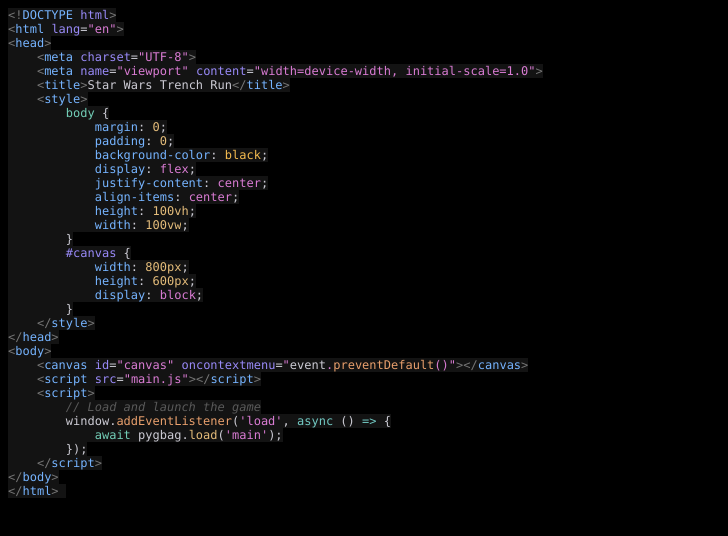
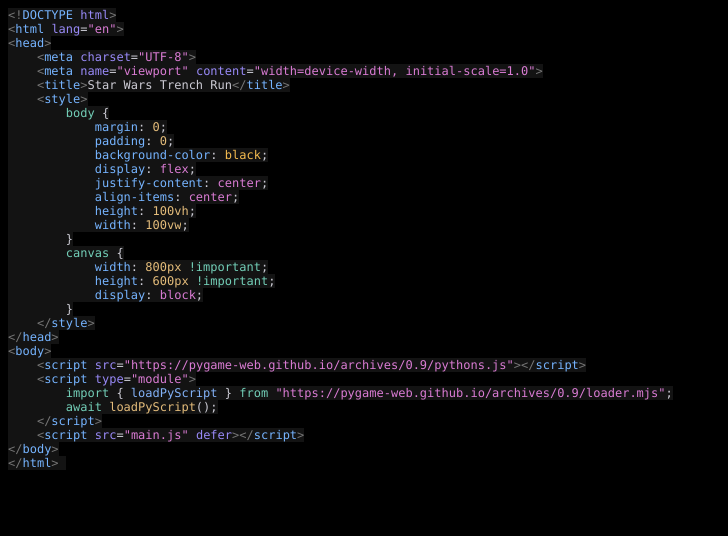
Before and after one commit to ayedreeean/star-wars-trench-run, a plain HTML site: page index.html in a window 1280 px wide. Shown: the whole page, without its empty margins (0-728 px from the left). Drawn offline with Linux system fonts and the light colour scheme.

Commit message:
Fix web compatibility

```diff
--- a/index.html
+++ b/index.html
@@ -12,7 +12,6 @@
     p.p2 {margin: 0.0px 0.0px 0.0px 0.0px; font: 12.0px Menlo; color: #998af8; -webkit-text-stroke: #998af8}
     p.p3 {margin: 0.0px 0.0px 0.0px 0.0px; font: 12.0px Menlo; color: #da7cd4; -webkit-text-stroke: #da7cd4}
     p.p4 {margin: 0.0px 0.0px 0.0px 0.0px; font: 12.0px Menlo; color: #cdccd5; -webkit-text-stroke: #cdccd5}
-    p.p5 {margin: 0.0px 0.0px 0.0px 0.0px; font: 12.0px Menlo; color: #5a5a5a; -webkit-text-stroke: #5a5a5a}
     span.s1 {font-kerning: none; color: #767676; background-color: #131313; -webkit-text-stroke: 0px #767676}
     span.s2 {font-kerning: none; background-color: #131313}
     span.s3 {font-kerning: none; color: #f8c762; background-color: #131313; -webkit-text-stroke: 0px #f8c762}
@@ -23,8 +22,7 @@
     span.s8 {font-kerning: none; color: #73cfb8; background-color: #131313; -webkit-text-stroke: 0px #73cfb8}
     span.s9 {font-kerning: none; color: #e5bd7b; background-color: #131313; -webkit-text-stroke: 0px #e5bd7b}
     span.s10 {font-kerning: none; color: #f5bc50; background-color: #131313; -webkit-text-stroke: 0px #f5bc50}
-    span.s11 {font-kerning: none; color: #e9a06d; background-color: #131313; -webkit-text-stroke: 0px #e9a06d}
-    span.s12 {font-kerning: none; color: #72c9c3; background-color: #131313; -webkit-text-stroke: 0px #72c9c3}
+    span.s11 {font-kerning: none; color: #83b2f8; background-color: #131313; -webkit-text-stroke: 0px #83b2f8}
   </style>
 </head>
 <body>
@@ -45,22 +43,20 @@
 <p class="p4"><span class="s2"><span class="Apple-converted-space">            </span></span><span class="s7">height</span><span class="s2">: </span><span class="s9">100vh</span><span class="s2">;</span></p>
 <p class="p4"><span class="s2"><span class="Apple-converted-space">            </span></span><span class="s7">width</span><span class="s2">: </span><span class="s9">100vw</span><span class="s2">;</span></p>
 <p class="p4"><span class="s2"><span class="Apple-converted-space">        </span>}</span></p>
-<p class="p4"><span class="s2"><span class="Apple-converted-space">        </span></span><span class="s4">#canvas</span><span class="s2"> {</span></p>
-<p class="p4"><span class="s2"><span class="Apple-converted-space">            </span></span><span class="s7">width</span><span class="s2">: </span><span class="s9">800px</span><span class="s2">;</span></p>
-<p class="p4"><span class="s2"><span class="Apple-converted-space">            </span></span><span class="s7">height</span><span class="s2">: </span><span class="s9">600px</span><span class="s2">;</span></p>
+<p class="p4"><span class="s2"><span class="Apple-converted-space">        </span></span><span class="s8">canvas</span><span class="s2"> {</span></p>
+<p class="p4"><span class="s2"><span class="Apple-converted-space">            </span></span><span class="s7">width</span><span class="s2">: </span><span class="s9">800px</span><span class="s6"> </span><span class="s8">!important</span><span class="s2">;</span></p>
+<p class="p4"><span class="s2"><span class="Apple-converted-space">            </span></span><span class="s7">height</span><span class="s2">: </span><span class="s9">600px</span><span class="s6"> </span><span class="s8">!important</span><span class="s2">;</span></p>
 <p class="p4"><span class="s2"><span class="Apple-converted-space">            </span></span><span class="s7">display</span><span class="s2">: </span><span class="s6">block</span><span class="s2">;</span></p>
 <p class="p4"><span class="s2"><span class="Apple-converted-space">        </span>}</span></p>
 <p class="p1"><span class="s5"><span class="Apple-converted-space">    </span></span><span class="s1">&lt;/</span><span class="s2">style</span><span class="s1">&gt;</span></p>
 <p class="p1"><span class="s1">&lt;/</span><span class="s2">head</span><span class="s1">&gt;</span></p>
 <p class="p1"><span class="s1">&lt;</span><span class="s2">body</span><span class="s1">&gt;</span></p>
-<p class="p2"><span class="s5"><span class="Apple-converted-space">    </span></span><span class="s1">&lt;</span><span class="s7">canvas</span><span class="s3"> </span><span class="s2">id</span><span class="s5">=</span><span class="s6">"canvas"</span><span class="s3"> </span><span class="s2">oncontextmenu</span><span class="s5">=</span><span class="s6">"</span><span class="s5">event</span><span class="s6">.</span><span class="s11">preventDefault</span><span class="s6">()"</span><span class="s1">&gt;&lt;/</span><span class="s7">canvas</span><span class="s1">&gt;</span></p>
-<p class="p1"><span class="s5"><span class="Apple-converted-space">    </span></span><span class="s1">&lt;</span><span class="s2">script</span><span class="s3"> </span><span class="s4">src</span><span class="s5">=</span><span class="s6">"main.js"</span><span class="s1">&gt;&lt;/</span><span class="s2">script</span><span class="s1">&gt;</span></p>
-<p class="p1"><span class="s5"><span class="Apple-converted-space">    </span></span><span class="s1">&lt;</span><span class="s2">script</span><span class="s1">&gt;</span></p>
-<p class="p5"><span class="s5"><span class="Apple-converted-space">        </span></span><span class="s2"><i>// Load and launch the game</i></span></p>
-<p class="p4"><span class="s2"><span class="Apple-converted-space">        </span>window.</span><span class="s11">addEventListener</span><span class="s2">(</span><span class="s6">'load'</span><span class="s2">, </span><span class="s12">async</span><span class="s2"> () </span><span class="s12">=&gt;</span><span class="s2"> {</span></p>
-<p class="p4"><span class="s2"><span class="Apple-converted-space">            </span></span><span class="s8">await</span><span class="s2"> pygbag.</span><span class="s9">load</span><span class="s2">(</span><span class="s6">'main'</span><span class="s2">);</span></p>
-<p class="p4"><span class="s2"><span class="Apple-converted-space">        </span>});</span></p>
+<p class="p3"><span class="s5"><span class="Apple-converted-space">    </span></span><span class="s1">&lt;</span><span class="s7">script</span><span class="s3"> </span><span class="s4">src</span><span class="s5">=</span><span class="s2">"https://pygame-web.github.io/archives/0.9/pythons.js"</span><span class="s1">&gt;&lt;/</span><span class="s7">script</span><span class="s1">&gt;</span></p>
+<p class="p3"><span class="s5"><span class="Apple-converted-space">    </span></span><span class="s1">&lt;</span><span class="s7">script</span><span class="s3"> </span><span class="s4">type</span><span class="s5">=</span><span class="s2">"module"</span><span class="s1">&gt;</span></p>
+<p class="p3"><span class="s5"><span class="Apple-converted-space">        </span></span><span class="s8">import</span><span class="s5"> { </span><span class="s11">loadPyScript</span><span class="s5"> } </span><span class="s8">from</span><span class="s5"> </span><span class="s2">"https://pygame-web.github.io/archives/0.9/loader.mjs"</span><span class="s5">;</span></p>
+<p class="p4"><span class="s2"><span class="Apple-converted-space">        </span></span><span class="s8">await</span><span class="s2"> </span><span class="s9">loadPyScript</span><span class="s2">();</span></p>
 <p class="p1"><span class="s5"><span class="Apple-converted-space">    </span></span><span class="s1">&lt;/</span><span class="s2">script</span><span class="s1">&gt;</span></p>
+<p class="p1"><span class="s5"><span class="Apple-converted-space">    </span></span><span class="s1">&lt;</span><span class="s2">script</span><span class="s3"> </span><span class="s4">src</span><span class="s5">=</span><span class="s6">"main.js"</span><span class="s3"> </span><span class="s4">defer</span><span class="s1">&gt;&lt;/</span><span class="s2">script</span><span class="s1">&gt;</span></p>
 <p class="p1"><span class="s1">&lt;/</span><span class="s2">body</span><span class="s1">&gt;</span></p>
 <p class="p1"><span class="s1">&lt;/</span><span class="s2">html</span><span class="s1">&gt;</span><span class="s5"><span class="Apple-converted-space"> </span></span></p>
 </body>
```
Also changed, not shown: 1 other file.
